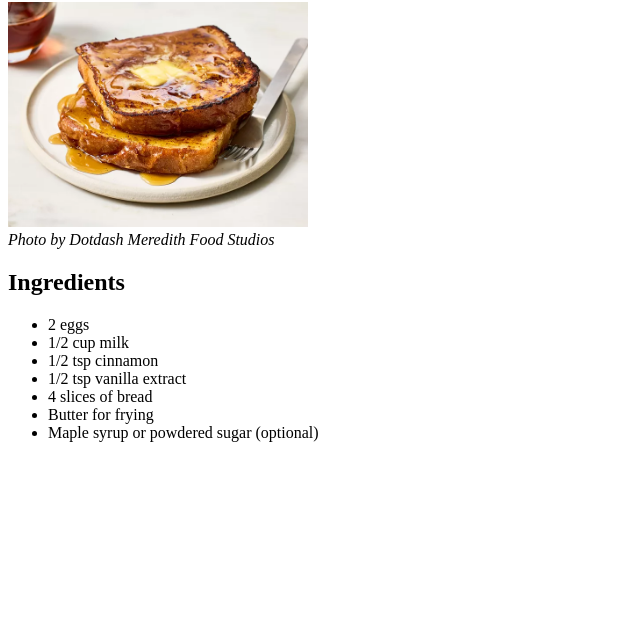
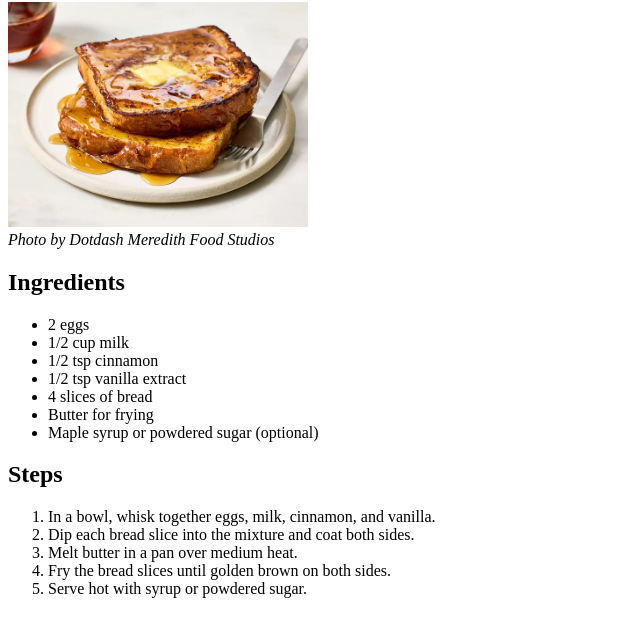
Before and after one commit to AfroSauce/odin-recipes, a plain HTML site: page recipes/frtoast.html in a window 1280 px wide. Shown: the part 78-714 px from the top of the page, without its empty margins (0-640 px from the left). Drawn offline with Linux system fonts and the light colour scheme.

Commit message:
List ordered steps to french toast

```diff
--- a/recipes/frtoast.html
+++ b/recipes/frtoast.html
@@ -24,6 +24,17 @@
         </ul>
     </p>
 
+    <h2>Steps</h2>
+    <p>
+        <ol>
+          <li>In a bowl, whisk together eggs, milk, cinnamon, and vanilla.</li>
+          <li>Dip each bread slice into the mixture and coat both sides.</li>
+          <li>Melt butter in a pan over medium heat.</li>
+          <li>Fry the bread slices until golden brown on both sides.</li>
+          <li>Serve hot with syrup or powdered sugar.</li>
+        </ol>
+    </p>
+
 
 
 
```
